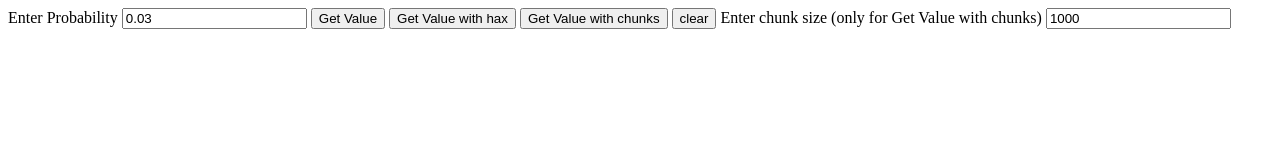
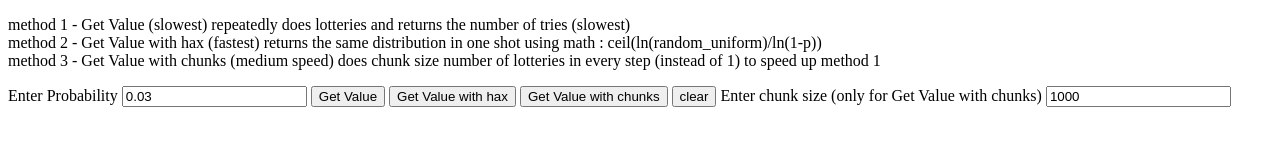
Before and after one commit to arrmansa/test_website, a plain HTML site: page probabilityfun/index.html in a window 1280 px wide. Drawn offline with Linux system fonts and the light colour scheme.

Commit message:
Update index.html

```diff
--- a/probabilityfun/index.html
+++ b/probabilityfun/index.html
@@ -1,6 +1,11 @@
 <!DOCTYPE html>
 <html lang="en">
   <body>
+    <p id="description">
+        method 1 - Get Value (slowest) repeatedly does lotteries and returns the number of tries (slowest)<br>
+        method 2 - Get Value with hax (fastest) returns the same distribution in one shot using math : ceil(ln(random_uniform)/ln(1-p))<br>
+        method 3 - Get Value with chunks (medium speed) does chunk size number of lotteries in every step (instead of 1) to speed up method 1 <br>
+     </p>
     <label>Enter Probability
         <input type="number" value="0.03" step="any" min="0" max="1" id="inputprobability" oninput="this.value=(this.value<0)?(-this.value):this.value;this.value=(this.value>1)?(1):this.value;">
     </label>
```
